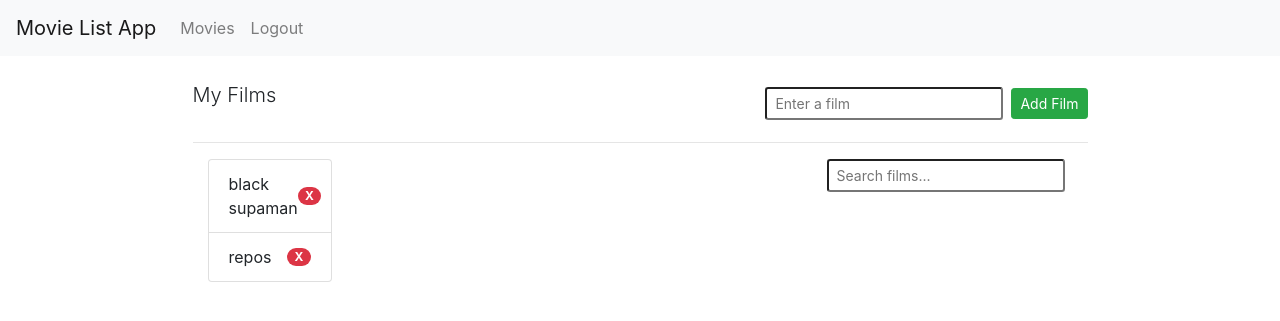
After one commit to mjaroszewski1979/django_htmx, a Django app: page /films/ in a window 1280 px wide. The commit adds this page. Shown: the top 321 px of the page. Run offline with Django 4.2, Linux system fonts and the light colour scheme; a user stored in the database is signed in; data comes from the database, SQL or seed files in the repository; both versions use the stored data as it was after the commit; some libraries are stand-ins or nearby versions.

Commit message:
added delete view

```diff
--- a/project/models.py
+++ b/project/models.py
@@ -4,3 +4,7 @@ from django.contrib.auth.models import AbstractUser
 
 class User(AbstractUser):
     pass
+
+class Film(models.Model):
+    name = models.CharField(max_length=128, unique=True)
+    users = models.ManyToManyField(User, related_name='films')
--- a/project/templates/base.html
+++ b/project/templates/base.html
@@ -30,5 +30,11 @@
         {% endblock %}
     </div>
 
+    <script>
+        document.body.addEventListener('htmx:configRequest', (event) => {
+            event.detail.headers['X-CSRFToken'] = '{{ csrf_token }}';
+        })
+    </script>
+
 </body>
 </html>
--- /dev/null
+++ b/project/templates/films.html
@@ -0,0 +1,18 @@
+{% extends 'base.html' %}
+
+{% block content %}
+<div class="align-center col-10 offset-1">
+    <div class="d-flex justify-content-between align-items-center">
+        <p class="lead ml-0">My Films</p>
+        <form hx-post="{% url 'add_film' %}" hx-target='#film-list' class="d-flex align-items-center">
+            <input type="text" name="film_name" class="form-control-sm mr-2" placeholder="Enter a film" />
+            <button type="submit" class="btn btn-success btn-sm">Add Film</button>
+        </form>
+    </div>
+    <hr/>
+
+    <div id="film-list">
+        {% include 'partials/film_list.html' %}
+    </div>
+</div>
+{% endblock content %}
--- /dev/null
+++ b/project/templates/partials/film_list.html
@@ -0,0 +1,35 @@
+<div class="d-flex justify-content-between">
+
+<section class="col-6">
+    {% if messages %}
+    <ul class="messages" hx-get="{% url 'clear' %}" hx-trigger="load delay:3s">
+        {% for message in messages %}
+        <li{% if message.tags %} class="{{ message.tags }}"{% endif %}>{{ message }}</li>
+        {% endfor %}
+    </ul>
+    {% endif %}
+
+    {% if films %}
+
+        {% csrf_token %}
+        <ul class="list-group col-4">
+        {% for film in films %}
+            <li class="list-group-item d-flex justify-content-between align-items-center">
+                {{ film.name }}
+                <span class="badge badge-danger badge-pill"
+                    style="cursor: pointer;"
+                    hx-delete="{% url 'delete_film' film.id %}"
+                    hx-target="#film-list"
+                    hx-confirm="Are you sure you wish to delete?">X</span>
+            </li>
+        {% endfor %}
+        </ul>
+    {% else %}
+        <p>You do not have any films in your list</p>
+    {% endif %}
+</section>
+
+<section class="col-4 offset-1">
+    {% include 'partials/search.html' %}
+</section>
+</div>
--- a/project/templates/partials/navbar.html
+++ b/project/templates/partials/navbar.html
@@ -5,7 +5,7 @@
         <ul class="navbar-nav ml-auto">
             {% if user.is_authenticated %}
             <li class="nav-item">
-                <a class="nav-link" href="#">Movies</a>
+                <a class="nav-link" href="{% url 'film_list' %}">Movies</a>
             </li>
             <li class="nav-item">
                 <a class="nav-link" href="{% url 'logout' %}">Logout</a>
--- /dev/null
+++ b/project/templates/partials/search.html
@@ -0,0 +1,13 @@
+<div class="d-flex justify-content-end mb-4">
+    {% csrf_token %}
+    <input type="text"
+        hx-post="{% url 'search_film' %}"
+        hx-target='#results'
+        hx-trigger="keyup changed delay:500ms"
+        name="search"
+        class="form-control-sm mr-2"
+        placeholder="Search films..." />
+
+    </form>
+</div>
+<div id="results"></div>
--- a/project/urls.py
+++ b/project/urls.py
@@ -7,10 +7,13 @@ urlpatterns = [
     path('login/', views.Login.as_view(), name='login'),
     path('logout/', LogoutView.as_view(), name='logout'),
     path("register/", views.RegisterView.as_view(), name="register"),
+    path("films/", views.FilmList.as_view(), name="film_list"),
 ]
 
 hmtx_views = [
     path("check-username/", views.check_username, name='check-username'),
+    path('add-film/', views.add_film, name='add_film'),
+    path('delete-film/<int:id>/', views.delete_film, name='delete_film'),
 ]
 
 urlpatterns += hmtx_views
--- a/project/views.py
+++ b/project/views.py
@@ -5,9 +5,14 @@ from django.contrib.auth.views import LoginView
 from django.urls import reverse_lazy
 from django.http import HttpResponse
 from django.views.generic import FormView, TemplateView
+from django.views.generic.list import ListView
+from django.views.decorators.http import require_http_methods
 from django.contrib.auth import get_user_model
+from django.contrib.auth.decorators import login_required
+from django.contrib.auth.mixins import LoginRequiredMixin
 
-from project.forms import RegisterForm
+from .forms import RegisterForm
+from .models import Film
 
 
 class IndexView(TemplateView):
@@ -25,9 +30,34 @@ class RegisterView(FormView):
         form.save()
         return super().form_valid(form)
 
+class FilmList(LoginRequiredMixin, ListView):
+    template_name = 'films.html'
+    model = Film
+    context_object_name = 'films'
+
+    def get_queryset(self):
+        user = self.request.user
+        return user.films.all()
+
 def check_username(request):
     username = request.POST.get('username')
     if get_user_model().objects.filter(username=username).exists():
         return HttpResponse("This username already exists")
     else:
         return HttpResponse("This username is available")
+
+@login_required
+def add_film(request):
+    film_name = request.POST.get('film_name')
+    film = Film.objects.create(name=film_name)
+    request.user.films.add(film)
+    films = request.user.films.all()
+    return render(request, 'partials/film_list.html', {'films':films})
+
+@login_required
+@require_http_methods(['DELETE'])
+def delete_film(request, id):
+    data = Film.objects.get(id=id)
+    data.delete()
+    films = request.user.films.all()
+    return render(request, 'partials/film_list.html', {'films':films})
```
Also changed, not shown: project/templates/partials/search_results.html (added, +18 -0 lines), db.sqlite3, project/migrations/0002_film.py (added).
